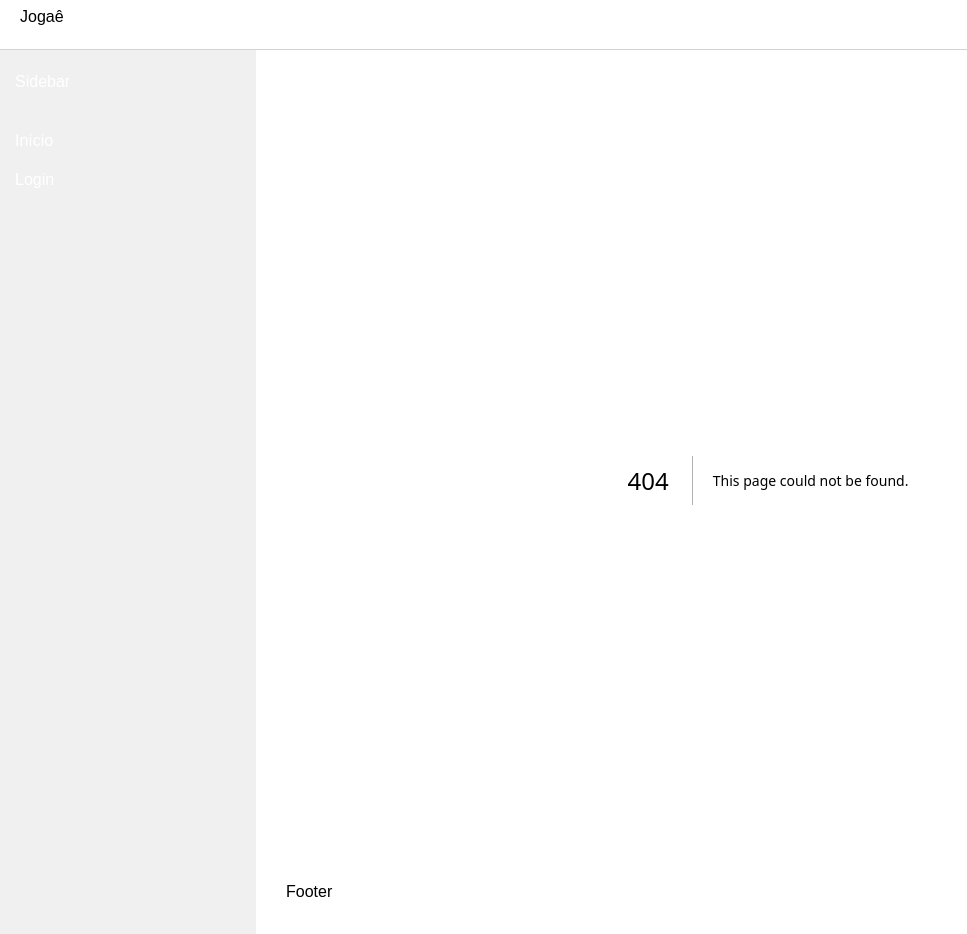
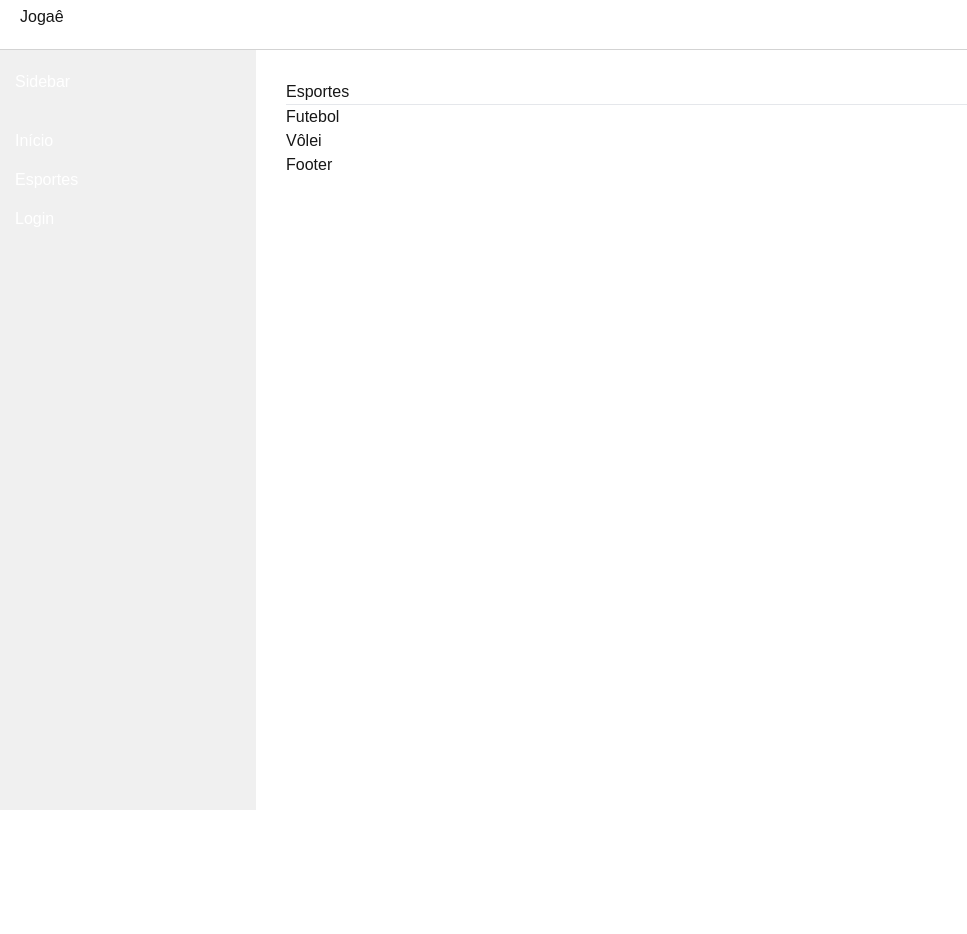
Before and after one commit to LucianoNMoreira/joga-, a Next.js app: page /esportes in a window 1280 px wide. Before the commit this address had no page. Shown: the whole page, without its empty margins (0-967 px from the left). After the commit the page ends 810 px from the top, so only its background shows below. Built offline with nearby package versions, Linux system fonts and the light colour scheme.

Commit message:
Página dinâmica com Dynamic Routes

```diff
--- a/src/app/components/Sidebar/index.js
+++ b/src/app/components/Sidebar/index.js
@@ -22,6 +22,9 @@ export default function Sidebar() {
                     <li>
                         <Link href={user ? '/dashboard' : '/'}>Início</Link>
                     </li>
+                    <li>
+                        <Link href={user ? '/esportes' : '/'}>Esportes</Link>
+                    </li>
 
                     {!user &&
                         <>
--- /dev/null
+++ b/src/app/esportes/page.js
@@ -0,0 +1,33 @@
+import Link from "next/link"
+
+const ESPORTES = [
+  {
+    name: 'Futebol', slug: 'futebol'
+  },
+  {
+    name: 'Vôlei', slug: 'volei',
+  }
+]
+
+export default function Dashboard() {
+  return (
+    <>
+      <h1>Esportes</h1>
+
+      <hr />
+
+      <ul>
+        {
+          ESPORTES.map((esporte, index) => {
+            return (
+              <li key={index}>
+                <Link href={`/esportes/${esporte.slug}`}>{esporte.name}</Link>
+              </li>
+            )
+          })
+        }
+
+      </ul>
+    </>
+  )
+}
```
Also changed, not shown: src/app/esportes/[slug]/page.js (added, +9 -0 lines).
